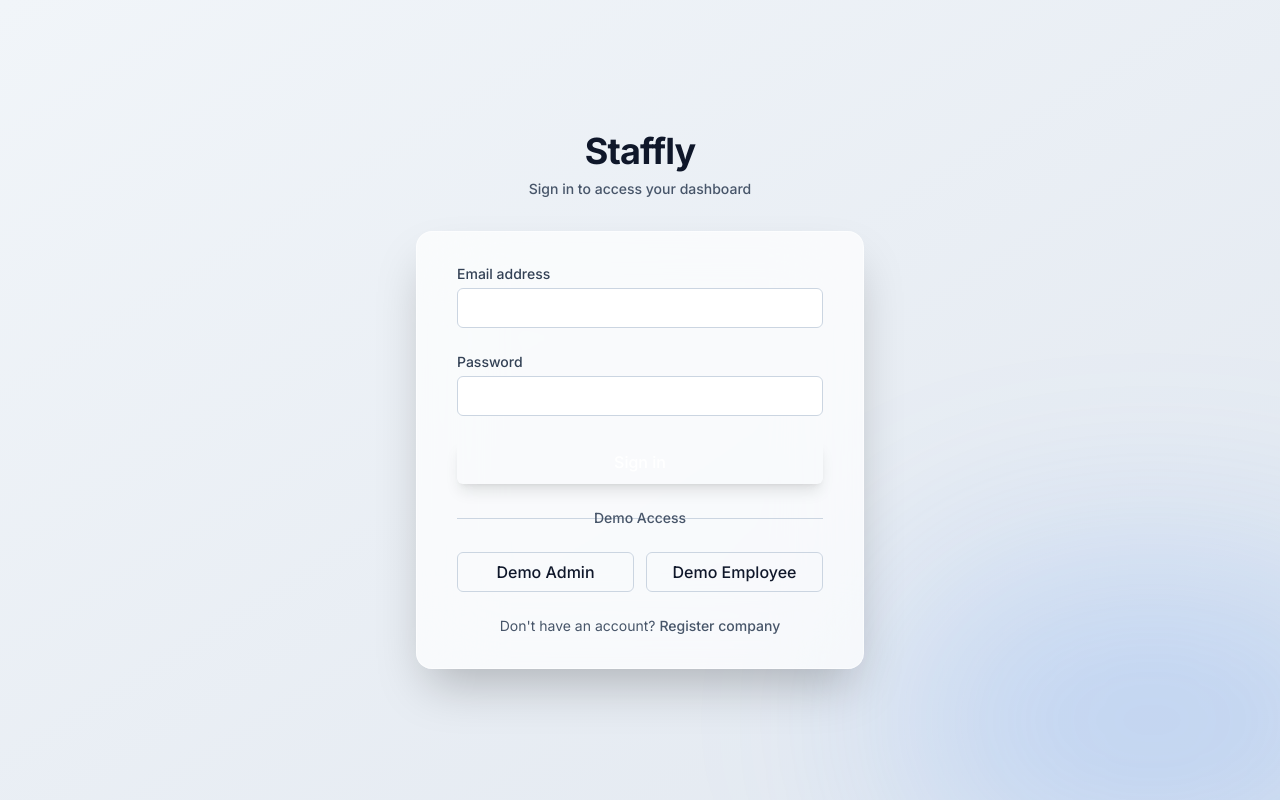
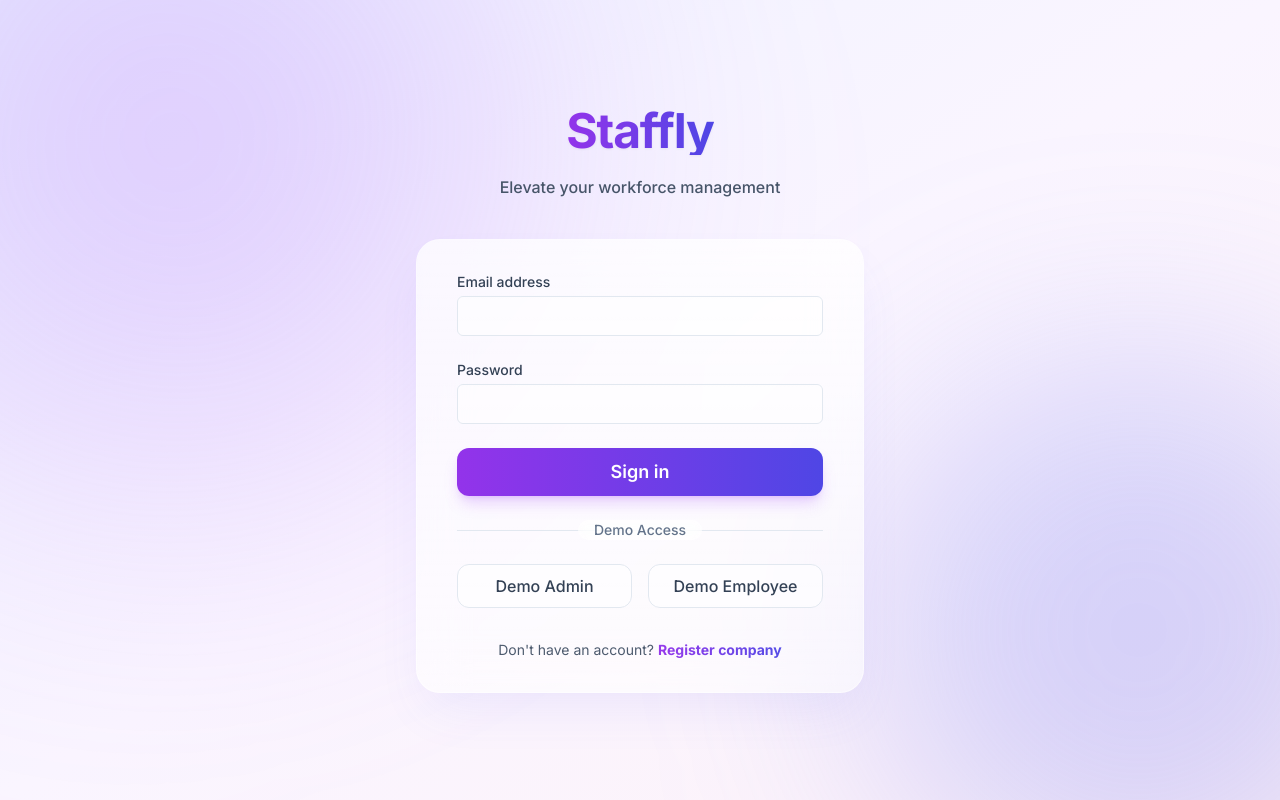
Before and after one commit to pranshu423/Staffly, a React (Vite) app in the folder client/: page /login in a window 1280 px wide. Built offline with nearby package versions, Linux system fonts and the light colour scheme.

Commit message:
Refactor: Modernize Login UI and fix remaining API calls

```diff
--- a/client/src/pages/Employees.tsx
+++ b/client/src/pages/Employees.tsx
@@ -27,7 +27,8 @@ const Employees = () => {
     const fetchEmployees = async () => {
         try {
             setLoading(true);
-            const { data } = await axios.get('http://localhost:5000/api/employees', { withCredentials: true });
+            const apiUrl = import.meta.env.VITE_API_URL || 'http://localhost:5000';
+            const { data } = await axios.get(`${apiUrl}/api/employees`, { withCredentials: true });
             setEmployees(data);
         } catch (error) {
             console.error('Failed to fetch employees', error);
--- a/client/src/pages/Login.tsx
+++ b/client/src/pages/Login.tsx
@@ -36,50 +36,92 @@ const Login = () => {
     };
 
     return (
-        <div className="min-h-screen bg-gradient-to-br from-slate-100 to-slate-200 dark:from-slate-900 dark:to-slate-800 flex flex-col justify-center py-12 sm:px-6 lg:px-8 relative overflow-hidden">
-            {/* Background Decorations */}
-            <div className="absolute top-[-10%] left-[-10%] w-[40%] h-[40%] bg-primary/20 blur-[100px] rounded-full pointer-events-none" />
-            <div className="absolute bottom-[-10%] right-[-10%] w-[40%] h-[40%] bg-blue-500/20 blur-[100px] rounded-full pointer-events-none" />
+        <div className="min-h-screen bg-gradient-to-br from-indigo-50 via-purple-50 to-pink-50 dark:from-slate-900 dark:via-slate-800 dark:to-slate-900 flex flex-col justify-center py-12 sm:px-6 lg:px-8 relative overflow-hidden">
+            {/* Animated Background Blobs */}
+            <motion.div
+                animate={{
+                    scale: [1, 1.2, 1],
+                    rotate: [0, 90, 0],
+                }}
+                transition={{
+                    duration: 20,
+                    repeat: Infinity,
+                    repeatType: "reverse"
+                }}
+                className="absolute top-[-20%] left-[-10%] w-[600px] h-[600px] bg-purple-400/30 dark:bg-purple-600/20 blur-[120px] rounded-full pointer-events-none mix-blend-multiply dark:mix-blend-screen"
+            />
+            <motion.div
+                animate={{
+                    scale: [1, 1.1, 1],
+                    x: [0, 50, 0],
+                }}
+                transition={{
+                    duration: 15,
+                    repeat: Infinity,
+                    repeatType: "reverse"
+                }}
+                className="absolute bottom-[-10%] right-[-5%] w-[500px] h-[500px] bg-indigo-400/30 dark:bg-indigo-600/20 blur-[100px] rounded-full pointer-events-none mix-blend-multiply dark:mix-blend-screen"
+            />
 
             <motion.div
-                initial={{ opacity: 0, y: 20 }}
+                initial={{ opacity: 0, y: 30 }}
                 animate={{ opacity: 1, y: 0 }}
-                transition={{ duration: 0.5 }}
+                transition={{ duration: 0.6, ease: "easeOut" }}
                 className="sm:mx-auto sm:w-full sm:max-w-md relative z-10"
             >
-                <div className="text-center mb-8">
-                    <h2 className="text-4xl font-extrabold text-slate-900 dark:text-white tracking-tight">
+                <div className="text-center mb-10">
+                    <motion.div
+                        initial={{ scale: 0.8, opacity: 0 }}
+                        animate={{ scale: 1, opacity: 1 }}
+                        transition={{ delay: 0.2, duration: 0.5 }}
+                        className="inline-block"
+                    >
+                        <h2 className="text-5xl font-black text-transparent bg-clip-text bg-gradient-to-r from-purple-600 to-indigo-600 dark:from-purple-400 dark:to-indigo-400 tracking-tight mb-2 drop-shadow-sm">
                             Staffly
                         </h2>
-                    <p className="mt-2 text-sm text-slate-600 dark:text-slate-400 font-medium">
-                        Sign in to access your dashboard
+                    </motion.div>
+
+                    <p className="mt-3 text-base text-slate-600 dark:text-slate-300 font-medium">
+                        Elevate your workforce management
                     </p>
                 </div>
 
-                <div className="bg-white/70 dark:bg-slate-900/60 backdrop-blur-2xl py-8 px-4 shadow-2xl border border-white/50 dark:border-slate-700/50 sm:rounded-2xl sm:px-10">
-                    <form className="space-y-6" onSubmit={handleSubmit}>
+                <div className="bg-white/60 dark:bg-slate-900/50 backdrop-blur-xl py-8 px-4 shadow-2xl shadow-indigo-500/10 border border-white/50 dark:border-slate-700/50 sm:rounded-3xl sm:px-10 relative overflow-hidden group">
+                    {/* Glass Reflection Effect */}
+                    <div className="absolute inset-0 bg-gradient-to-b from-white/40 to-transparent dark:from-white/5 pointer-events-none" />
+
+                    <form className="space-y-6 relative z-10" onSubmit={handleSubmit}>
+                        <div>
                             <Input
                                 label="Email address"
                                 type="email"
                                 required
                                 value={email}
                                 onChange={(e) => setEmail(e.target.value)}
+                                className="bg-white/50 dark:bg-slate-800/50 border-slate-200 dark:border-slate-700 focus:ring-purple-500 focus:border-purple-500"
                             />
+                        </div>
 
+                        <div>
                             <Input
                                 label="Password"
                                 type="password"
                                 required
                                 value={password}
                                 onChange={(e) => setPassword(e.target.value)}
+                                className="bg-white/50 dark:bg-slate-800/50 border-slate-200 dark:border-slate-700 focus:ring-purple-500 focus:border-purple-500"
                             />
+                        </div>
 
                         {error && (
                             <motion.div
                                 initial={{ opacity: 0, height: 0 }}
                                 animate={{ opacity: 1, height: 'auto' }}
-                                className="text-red-500 text-sm font-medium bg-red-50 dark:bg-red-900/20 p-3 rounded-md"
+                                className="text-red-600 dark:text-red-400 text-sm font-semibold bg-red-50/80 dark:bg-red-900/30 p-3 rounded-xl border border-red-100 dark:border-red-900/50 flex items-center gap-2"
                             >
+                                <svg xmlns="http://www.w3.org/2000/svg" viewBox="0 0 20 20" fill="currentColor" className="w-5 h-5">
+                                    <path fillRule="evenodd" d="M18 10a8 8 0 11-16 0 8 8 0 0116 0zm-7 4a1 1 0 11-2 0 1 1 0 012 0zm-1-9a1 1 0 00-1 1v4a1 1 0 102 0V6a1 1 0 00-1-1z" clipRule="evenodd" />
+                                </svg>
                                 {error}
                             </motion.div>
                         )}
@@ -87,29 +129,29 @@ const Login = () => {
                         <div>
                             <Button
                                 type="submit"
-                                className="w-full h-11 text-base shadow-lg shadow-primary/25 hover:shadow-primary/40 transition-all duration-300"
+                                className="w-full h-12 text-lg font-semibold bg-gradient-to-r from-purple-600 to-indigo-600 hover:from-purple-700 hover:to-indigo-700 shadow-lg shadow-purple-500/25 hover:shadow-purple-500/40 transition-all duration-300 transform hover:-translate-y-0.5 rounded-xl"
                                 isLoading={loading}
                             >
                                 Sign in
                             </Button>
                         </div>
 
-                        <div className="relative my-6">
+                        <div className="relative my-8">
                             <div className="absolute inset-0 flex items-center">
-                                <div className="w-full border-t border-slate-300 dark:border-slate-600" />
+                                <div className="w-full border-t border-slate-200 dark:border-slate-700" />
                             </div>
                             <div className="relative flex justify-center text-sm">
-                                <span className="bg-transparent px-2 text-slate-600 dark:text-slate-400 font-medium">
+                                <span className="bg-transparent px-4 text-slate-500 dark:text-slate-400 font-medium bg-white/50 dark:bg-slate-900/50 backdrop-blur-sm rounded-full">
                                     Demo Access
                                 </span>
                             </div>
                         </div>
 
-                        <div className="grid grid-cols-2 gap-3">
+                        <div className="grid grid-cols-2 gap-4">
                             <Button
                                 type="button"
                                 variant="outline"
-                                className="h-10 border-slate-300 dark:border-slate-600 hover:bg-slate-50 dark:hover:bg-slate-800"
+                                className="h-11 border-slate-200 dark:border-slate-700 bg-white/50 dark:bg-slate-800/50 hover:bg-white dark:hover:bg-slate-800 text-slate-700 dark:text-slate-200 font-medium rounded-xl transition-all hover:border-purple-300 dark:hover:border-purple-700"
                                 onClick={() => {
                                     setEmail('admin@staffly.com');
                                     setPassword('admin123');
@@ -120,7 +162,7 @@ const Login = () => {
                             <Button
                                 type="button"
                                 variant="outline"
-                                className="h-10 border-slate-300 dark:border-slate-600 hover:bg-slate-50 dark:hover:bg-slate-800"
+                                className="h-11 border-slate-200 dark:border-slate-700 bg-white/50 dark:bg-slate-800/50 hover:bg-white dark:hover:bg-slate-800 text-slate-700 dark:text-slate-200 font-medium rounded-xl transition-all hover:border-indigo-300 dark:hover:border-indigo-700"
                                 onClick={() => {
                                     setEmail('employee@staffly.com');
                                     setPassword('employee123');
@@ -131,10 +173,10 @@ const Login = () => {
                         </div>
                     </form>
 
-                    <div className="mt-6 text-center">
+                    <div className="mt-8 text-center">
                         <p className="text-sm text-slate-600 dark:text-slate-400">
                             Don't have an account?{' '}
-                            <Link to="/register" className="font-medium text-primary hover:text-primary/80 transition-colors">
+                            <Link to="/register" className="font-bold text-transparent bg-clip-text bg-gradient-to-r from-purple-600 to-indigo-600 hover:from-purple-700 hover:to-indigo-700 transition-all">
                                 Register company
                             </Link>
                         </p>
```
Also changed, not shown: client/src/pages/Leaves.tsx (+6 -4 lines). Lines whose indentation alone changed are shown as unchanged.
